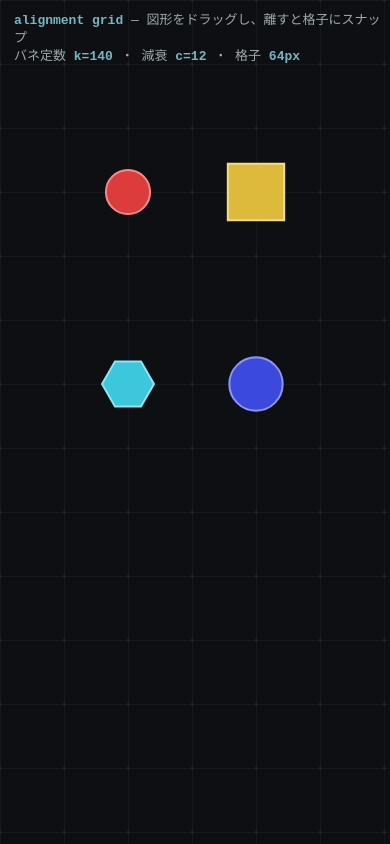
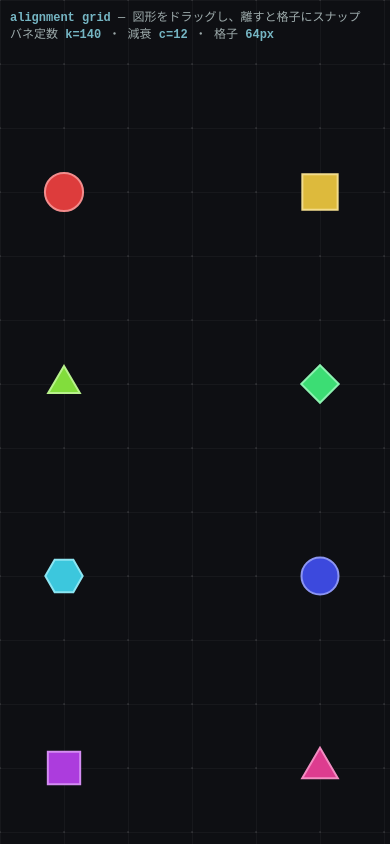
Before and after one commit to nagata-minoru/alignment-grid, a website: page index.html in a window 390 px wide. Drawn offline with Linux system fonts and the light colour scheme.

Commit message:
Make canvas demo responsive

```diff
--- a/index.html
+++ b/index.html
@@ -2,13 +2,21 @@
 <html lang="en">
 <head>
 <meta charset="utf-8">
+<meta name="viewport" content="width=device-width, initial-scale=1, viewport-fit=cover">
 <title>Alignment Grid</title>
 <style>
-  html, body { margin: 0; height: 100%; background: #0e0f13; color: #cdd; font: 13px/1.4 ui-monospace, monospace; overflow: hidden; }
-  canvas { display: block; width: 100vw; height: 100vh; cursor: grab; }
+  html, body { margin: 0; min-height: 100%; background: #0e0f13; color: #cdd; font: 13px/1.4 ui-monospace, monospace; overflow: hidden; }
+  body { height: 100vh; height: 100dvh; }
+  canvas { display: block; width: 100vw; height: 100vh; height: 100dvh; cursor: grab; touch-action: none; }
   canvas.dragging { cursor: grabbing; }
-  .hud { position: fixed; top: 12px; left: 14px; pointer-events: none; opacity: .75; }
+  .hud { position: fixed; top: max(12px, env(safe-area-inset-top)); left: max(14px, env(safe-area-inset-left)); max-width: calc(100vw - 28px); box-sizing: border-box; pointer-events: none; opacity: .75; overflow-wrap: anywhere; }
   .hud b { color: #9ef; }
+  @media (max-width: 480px) {
+    .hud { top: max(10px, env(safe-area-inset-top)); left: max(10px, env(safe-area-inset-left)); max-width: calc(100vw - 20px); font-size: 12px; }
+  }
+  @media (max-height: 420px) {
+    .hud div + div { display: none; }
+  }
 </style>
 </head>
 <body>
@@ -22,6 +30,24 @@ const canvas = document.getElementById('c');
 const ctx = canvas.getContext('2d');
 let W, H, DPR;
 
+const GRID = 64;
+const K = 140;       // バネ定数
+const C = 12;        // 減衰係数
+const MASS = 1;
+const SHAPE_COUNT = 8;
+let shapes = [];
+
+/**
+ * 値を指定された範囲内に収める。
+ * @param {number} value - 対象値
+ * @param {number} min - 最小値
+ * @param {number} max - 最大値
+ * @returns {number} 範囲内に収めた値
+ */
+function clamp(value, min, max) {
+  return Math.min(max, Math.max(min, value));
+}
+
 /**
  * キャンバスを表示サイズに合わせてリサイズし、DPRに応じて変換行列を設定する。
  */
@@ -32,14 +58,10 @@ function resize() {
   canvas.width = W * DPR;
   canvas.height = H * DPR;
   ctx.setTransform(DPR, 0, 0, DPR, 0, 0);
+  if (shapes.length > 0) layoutShapes();
 }
 window.addEventListener('resize', resize);
 resize();
-
-const GRID = 64;
-const K = 140;       // バネ定数
-const C = 12;        // 減衰係数
-const MASS = 1;
 
 /**
  * 制約系: 与えられた座標に最も近い格子点を返す。
@@ -52,6 +74,23 @@ function nearestGrid(x, y) {
   return {
     x: Math.round(x / GRID) * GRID,
     y: Math.round(y / GRID) * GRID,
+  };
+}
+
+/**
+ * 格子点をキャンバス内に収める。
+ * @param {number} x - 現在のX座標（ピクセル）
+ * @param {number} y - 現在のY座標（ピクセル）
+ * @param {number} margin - 図形サイズ分の余白
+ * @returns {{x: number, y: number}} キャンバス内に収めた格子点座標
+ */
+function nearestGridInBounds(x, y, margin = 0) {
+  const g = nearestGrid(x, y);
+  const maxX = Math.max(margin, W - margin);
+  const maxY = Math.max(margin, H - margin);
+  return {
+    x: clamp(g.x, margin, maxX),
+    y: clamp(g.y, margin, maxY),
   };
 }
 
@@ -93,7 +132,7 @@ class Shape {
    * ドラッグ解放時に呼ばれ、settled フラグをリセットしてバネ振動を再開させる。
    */
   snap() {
-    const g = nearestGrid(this.x, this.y);
+    const g = nearestGridInBounds(this.x, this.y, this.size);
     this.tx = g.x;
     this.ty = g.y;
     this.settled = false;
@@ -197,20 +236,73 @@ class Shape {
   }
 }
 
+/**
+ * 画面幅に応じた図形の列数を返す。
+ * @returns {number} レイアウト列数
+ */
+function responsiveColumnCount() {
+  if (W < 280) return 1;
+  if (W < 560) return 2;
+  if (W < 760) return 3;
+  return 4;
+}
+
+/**
+ * 画面サイズに応じた基準図形サイズを返す。
+ * @returns {number} 図形の基準サイズ
+ */
+function responsiveShapeSize() {
+  return clamp(Math.min(W, H) * 0.045, 16, 28);
+}
+
+/**
+ * 現在のキャンバスサイズに合わせて図形を再配置する。
+ */
+function layoutShapes() {
+  const columns = Math.min(responsiveColumnCount(), shapes.length);
+  const rows = Math.ceil(shapes.length / columns);
+  const left = clamp(W * 0.12, 48, 120);
+  const right = W - left;
+  const top = clamp(H * 0.22, H < 420 ? 88 : 104, 160);
+  const bottom = H - clamp(H * 0.12, 40, 110);
+  const baseSize = responsiveShapeSize();
+
+  for (let i = 0; i < shapes.length; i++) {
+    const sh = shapes[i];
+    const size = baseSize * sh.sizeFactor;
+    const col = i % columns;
+    const row = Math.floor(i / columns);
+    const xRatio = columns === 1 ? 0.5 : col / (columns - 1);
+    const yRatio = rows === 1 ? 0.5 : row / (rows - 1);
+    const target = nearestGridInBounds(
+      left + (right - left) * xRatio,
+      top + (bottom - top) * yRatio,
+      size,
+    );
+    const offset = Math.min(10, baseSize * 0.4);
+
+    sh.size = size;
+    sh.x = clamp(target.x + (i % 2 === 0 ? -offset : offset), sh.size, Math.max(sh.size, W - sh.size));
+    sh.y = clamp(target.y + (i % 3 === 0 ? -offset : offset), sh.size, Math.max(sh.size, H - sh.size));
+    sh.tx = target.x;
+    sh.ty = target.y;
+    sh.vx = 0;
+    sh.vy = 0;
+    sh.dragging = false;
+    sh.settled = false;
+  }
+}
+
 // 図形の初期配置を生成
 const kinds = ['circle', 'square', 'triangle', 'diamond', 'hex'];
-const shapes = [];
-for (let i = 0; i < 8; i++) {
+for (let i = 0; i < SHAPE_COUNT; i++) {
   const k = kinds[i % kinds.length];
-  const x = 120 + (i % 4) * 160 + (Math.random() - 0.5) * 20;
-  const y = 180 + Math.floor(i / 4) * 180 + (Math.random() - 0.5) * 20;
-  const s = 22 + Math.random() * 8;
   const hue = (i * 47) % 360;
-  const sh = new Shape(k, x, y, s, hue);
-  const g = nearestGrid(x, y);
-  sh.tx = g.x; sh.ty = g.y;
+  const sh = new Shape(k, 0, 0, 0, hue);
+  sh.sizeFactor = 0.9 + Math.random() * 0.2;
   shapes.push(sh);
 }
+layoutShapes();
 
 /**
  * 背景の格子線と交点のドットを描画する。
```
Also changed, not shown: test/alignment-grid.test.js (+130 -3 lines), README.md.
